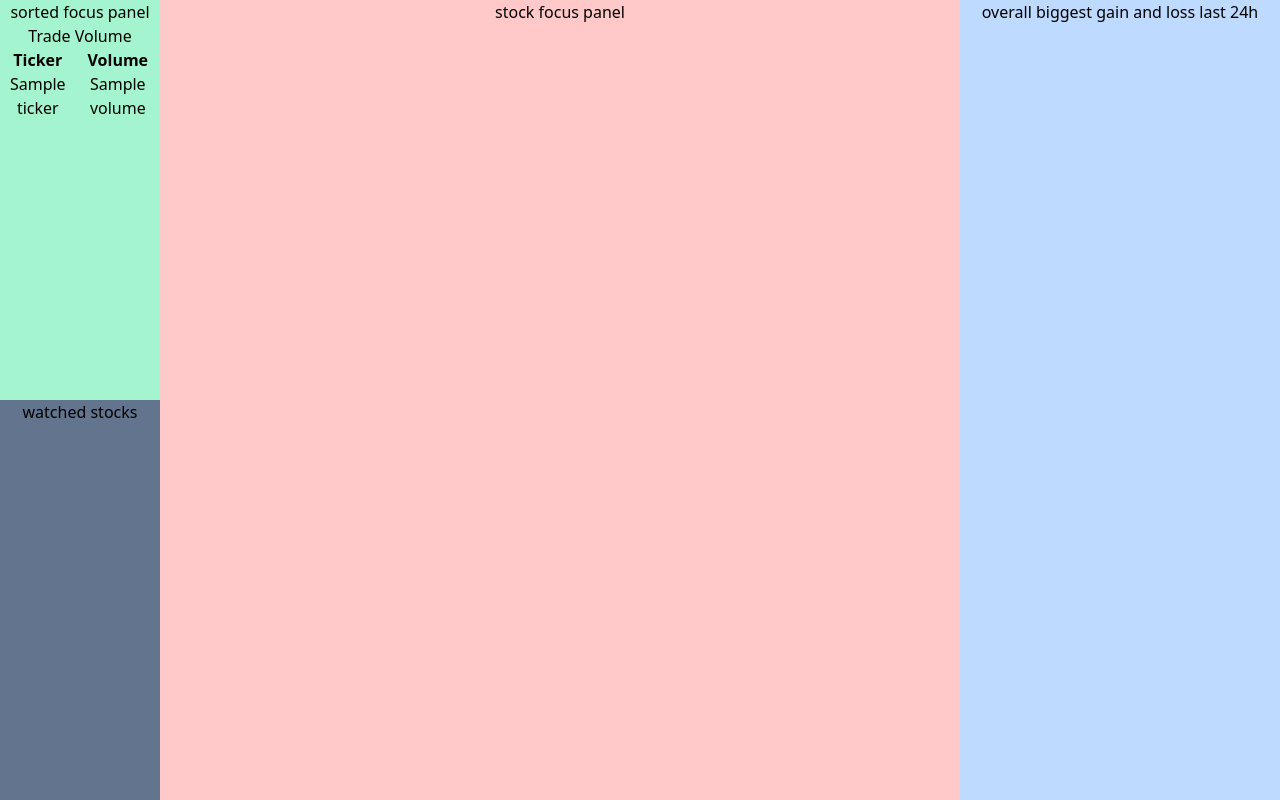
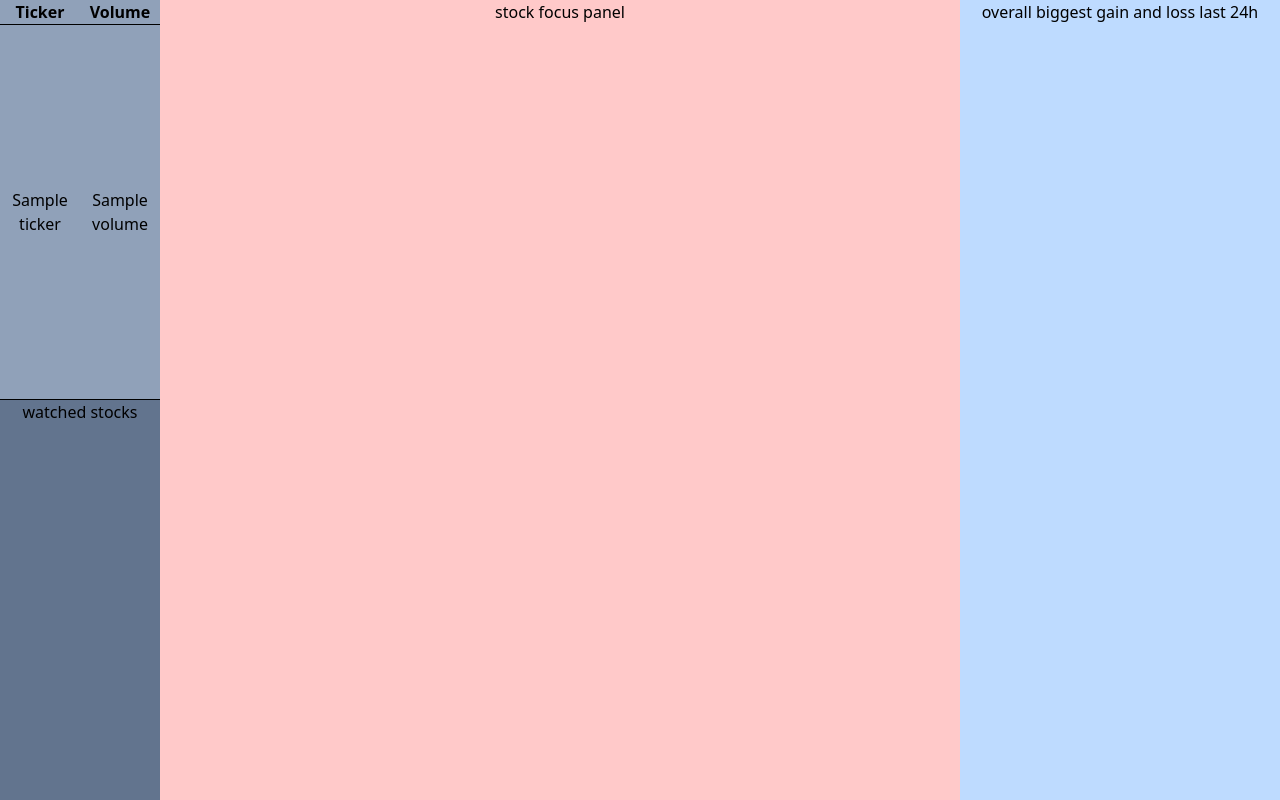
Before and after one commit to marekbehnke1/CS50-Final-Project, a Flask app: template templates/index.html in a window 1280 px wide. Run offline with Flask 3, Linux system fonts and the light colour scheme; the template is opened without the code that fills it: most values are stand-ins (such as "Sample title", 1, 10 or a date in 2020).

Commit message:
formatting volume panel

```diff
--- a/templates/index.html
+++ b/templates/index.html
@@ -3,20 +3,19 @@
 {% block main %}
 <div class="flex">
     <div class="w-1/8 h-screen items-center justify-center bg-slate-400 text-center">
-        <div class="h-1/2 bg-emerald-200 text-wrap">
-            sorted focus panel Trade Volume
+        <div class="h-1/2 text-wrap justify-center flex">
 
-            <table>
+            <table class="text-center table-fixed w-full">
                 <thead>
                     <tr>
-                        <th>Ticker</th>
-                        <th>Volume</th>
+                        <th class="w-1/2">Ticker</th>
+                        <th class="w-1/2">Volume</th>
                     </tr>
                 </thead>
                 <tbody>
 
                     {% for item in volumeData %}
-                        <tr>
+                        <tr class="border-collapse border-y border-solid">
                             <td>
                                 {{ item.ticker }}
                             </td>
```
